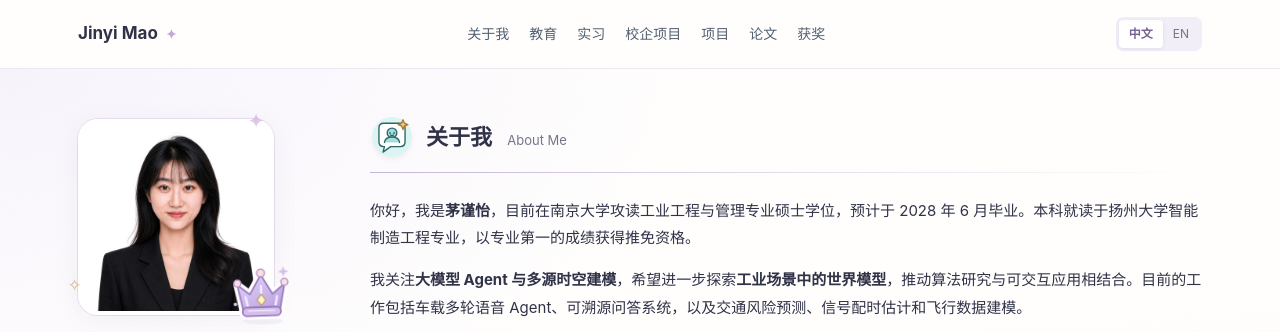
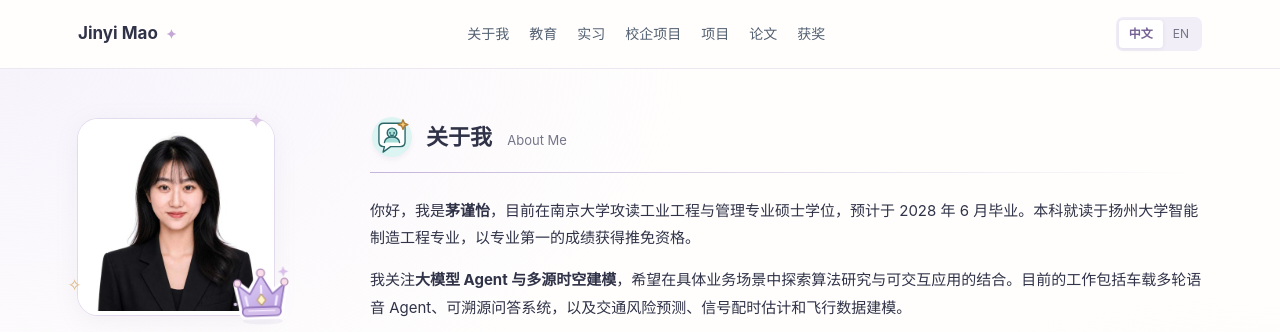
Before and after one commit to mjy0919/mjy0919.github.io, a plain HTML site: page index.html in a window 1280 px wide. Shown: the top 332 px of the page. Drawn offline with Linux system fonts and the light colour scheme.

Commit message:
Update research interest description in About Me

```diff
--- a/index.html
+++ b/index.html
@@ -272,7 +272,7 @@
       <section class="about" id="about" aria-labelledby="about-title">
         <h2 id="about-title"><img class="section-icon" src="assets/icons/about.svg" alt="" aria-hidden="true" width="44" height="44"><span class="heading-copy" data-en="About Me">关于我 <span>About Me</span></span></h2>
         <p data-en="Hello, I’m &lt;strong&gt;Jinyi Mao&lt;/strong&gt;, a master’s student in Industrial Engineering and Management at Nanjing University, expecting to graduate in June 2028. I earned my bachelor’s degree in Intelligent Manufacturing Engineering at Yangzhou University, ranking first in my major and receiving recommended admission to graduate study.">你好，我是<strong>茅谨怡</strong>，目前在南京大学攻读工业工程与管理专业硕士学位，预计于 2028 年 6 月毕业。本科就读于扬州大学智能制造工程专业，以专业第一的成绩获得推免资格。</p>
-        <p data-en="My interests lie in &lt;strong&gt;LLM agents and multisource spatiotemporal modeling&lt;/strong&gt;. I hope to explore &lt;strong&gt;world models for industrial applications&lt;/strong&gt;, connecting algorithmic research with interactive applications. My current work spans in-vehicle voice agents, source-grounded question answering, traffic risk prediction, signal timing estimation and flight data modeling.">我关注<strong>大模型 Agent 与多源时空建模</strong>，希望进一步探索<strong>工业场景中的世界模型</strong>，推动算法研究与可交互应用相结合。目前的工作包括车载多轮语音 Agent、可溯源问答系统，以及交通风险预测、信号配时估计和飞行数据建模。</p>
+        <p data-en="My interests lie in &lt;strong&gt;LLM agents and multisource spatiotemporal modeling&lt;/strong&gt;. I hope to explore the connection between algorithmic research and interactive applications in concrete business settings. My current work spans in-vehicle voice agents, source-grounded question answering, traffic risk prediction, signal timing estimation and flight data modeling.">我关注<strong>大模型 Agent 与多源时空建模</strong>，希望在具体业务场景中探索算法研究与可交互应用的结合。目前的工作包括车载多轮语音 Agent、可溯源问答系统，以及交通风险预测、信号配时估计和飞行数据建模。</p>
         <p class="direction-note" data-en="I hope to keep growing in &lt;strong&gt;product ideas (value propositions) + AI engineering (technical implementation) + management (improving quality through development pipelines and high-standard reviews)&lt;/strong&gt;, while finding the direction that suits me best and developing deep expertise over the long term.">希望在<strong>产品 idea（卖点） + AI Engineering（技术落地） + 管理（通过研发管线和高标准评审提升成果质量）</strong>三个方面持续积累，找到最适合自己的方向，并长期深耕。</p>
       </section>
       <section id="education" aria-labelledby="education-title">
```
